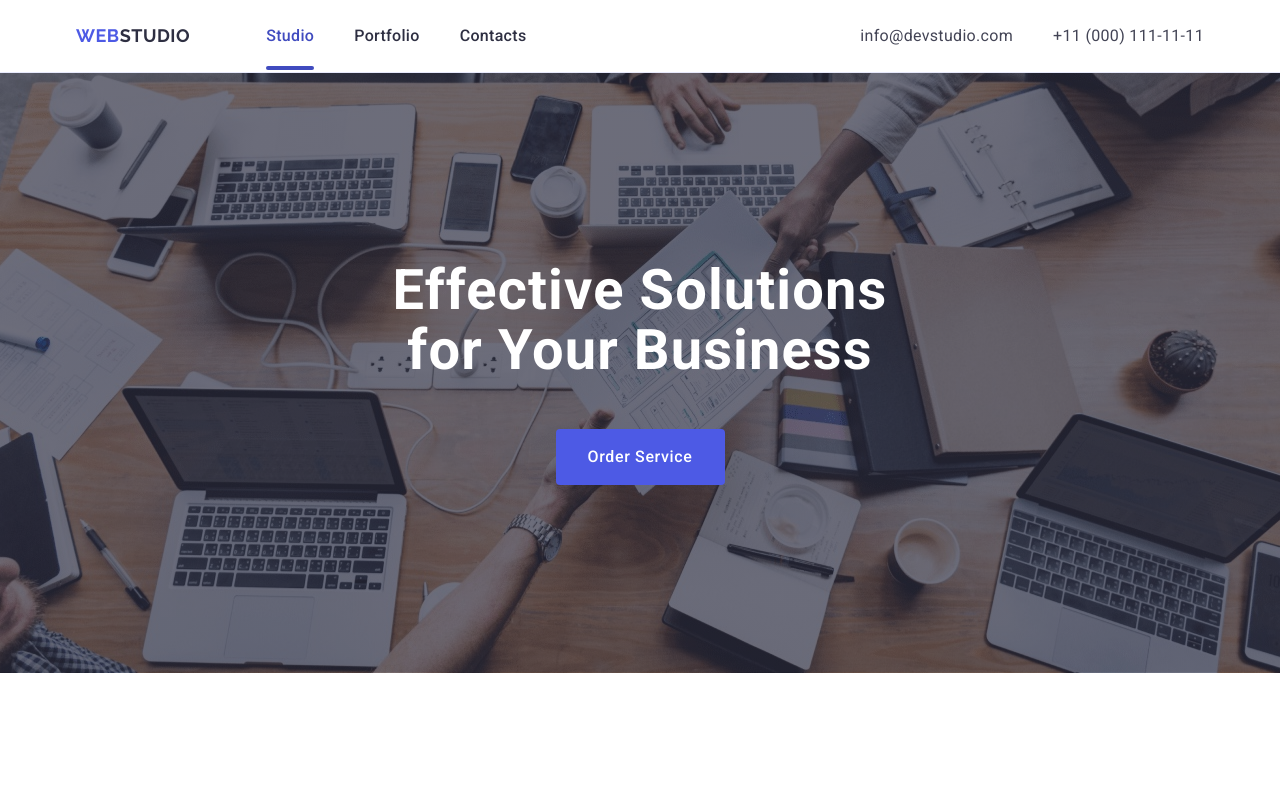
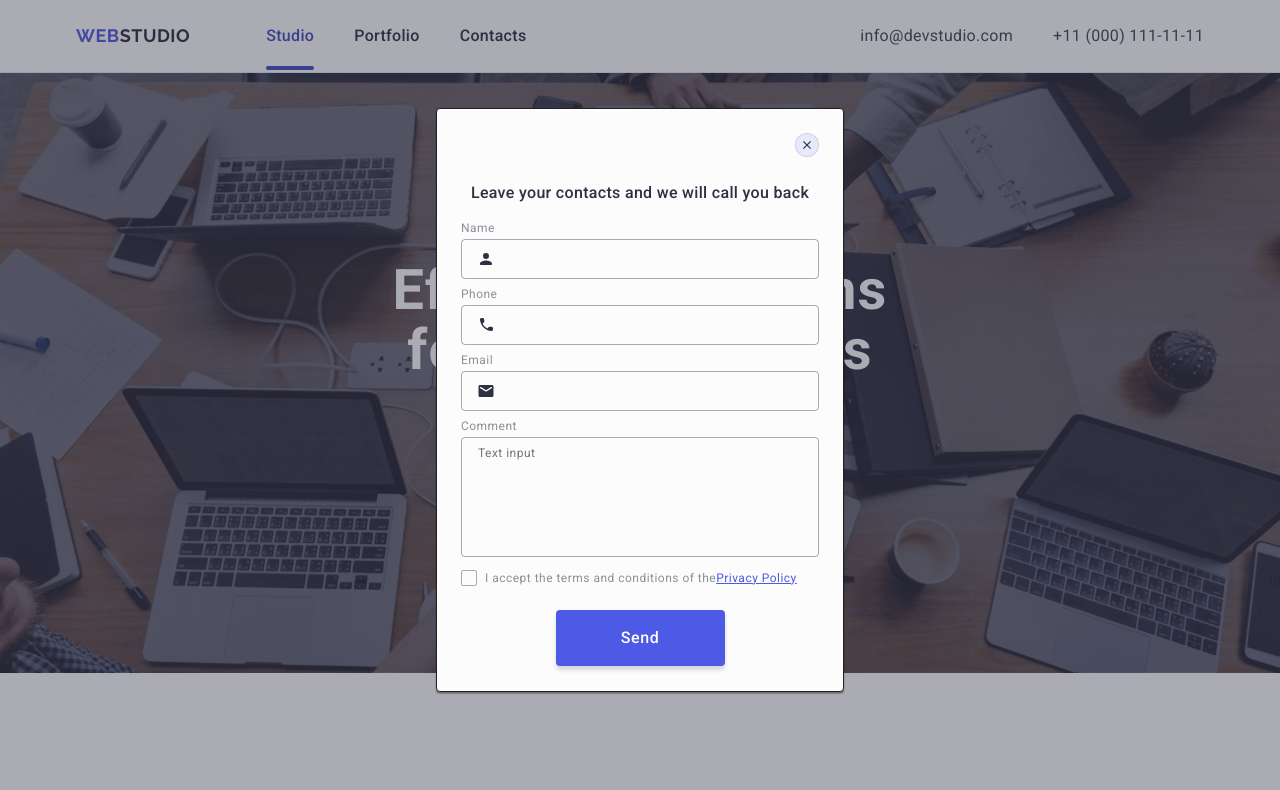
Before and after one commit to OlenaBieliaieva/goit-markup-hw-05, a plain HTML site: page index.html in a window 1280 px wide. Shown: the top 790 px of the page. Drawn offline with nearby package versions, Linux system fonts and the light colour scheme.

Commit message:
commit check

```diff
--- a/css/styles.css
+++ b/css/styles.css
@@ -463,7 +463,7 @@ img {
   gap: 24px;
 }
 .footer-form-label {
-gap: 24px;
+  gap: 24px;
 }
 .footer-input {
   width: 264px;
@@ -539,14 +539,14 @@ gap: 24px;
   left: 50%;
   transform: translate(-50%, -50%);
   transition: transform 250ms cubic-bezier(0.4, 0, 0.2, 1);
-  background-color: 250ms cubic-bezier(0.4, 0, 0.2, 1), border 250ms cubic-bezier(0.4, 0, 0.2, 1);
+  background-color: 250ms cubic-bezier(0.4, 0, 0.2, 1),
+    border 250ms cubic-bezier(0.4, 0, 0.2, 1);
 }
 .modal-close-btn {
   display: flex;
   align-items: center;
   justify-content: center;
   background-color: #e7e9fc;
-  border: 1px solid rgba(0, 0, 0, 0.1);
   width: 24px;
   height: 24px;
   flex-shrink: 0;
@@ -554,7 +554,8 @@ gap: 24px;
   border-radius: 50%;
   padding: 0;
   cursor: pointer;
-  background-color: 250ms cubic-bezier(0.4, 0, 0.2, 1),
+  border: 1px solid rgba(0, 0, 0, 0.1);
+  transition: background-color 250ms cubic-bezier(0.4, 0, 0.2, 1),
     border 250ms cubic-bezier(0.4, 0, 0.2, 1);
 
   position: absolute;
@@ -565,8 +566,13 @@ gap: 24px;
   fill: #2e2f42;
   stroke: 1px;
   stroke: rgba(0, 0, 0, 0.1);
+  transition: fill 250ms cubic-bezier(0.4, 0, 0.2, 1);
 }
-.modal-icon-btn:hover,
+.modal-icon-btn:hover {
+  background-color: #404bbf;
+  fill: #ffffff;
+}
+
 .modal-icon-btn:focus {
   background-color: #404bbf;
   fill: #ffffff;
@@ -648,7 +654,7 @@ input-field-comment {
   border-color: #4d5ae5;
 }
 .modal-field {
-  margin-bottom: 16px;
+  margin-bottom: 24px;
 }
 .modal-check-text {
   display: flex;
@@ -673,6 +679,10 @@ input-field-comment {
   border-radius: 2px;
   margin-right: 8px;
   fill: transparent;
+  background-color: 250ms cubic-bezier(0.4, 0, 0.2, 1),
+    border 250ms cubic-bezier(0.4, 0, 0.2, 1),
+    fill 250ms cubic-bezier(0.4, 0, 0.2, 1);
+}
 .modal-field-span {
   display: inline-flex;
   background-color: 250ms cubic-bezier(0.4, 0, 0.2, 1),
--- a/index.html
+++ b/index.html
@@ -520,7 +520,7 @@
         </div>
     </footer>
 
-    <div class="backdrop is open">
+    <div class="backdrop is-open">
         <div class="modal">
             <button type="button" class="modal-close-btn">
                 <svg class="modal-close-btn-icon" width="8" height="8">
@@ -562,10 +562,9 @@
                 </div>
 
                 <div class="input-field input-field-comment">
-                    <label for="user-comment" class="modal-form-label">Comment
-                        <textarea class="modal-form-comment-input" name="user-comment" placeholder="Text input"
-                            id="user-comment"></textarea>
-                    </label>
+                    <label for="user-comment" class="modal-form-label">Comment</label>
+                    <textarea class="modal-form-comment-input" name="user-comment" placeholder="Text input"
+                        id="user-comment"></textarea>
                 </div>
 
                 <div class="modal-field">
```
